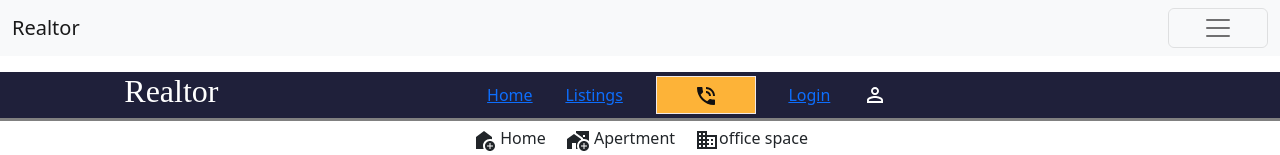
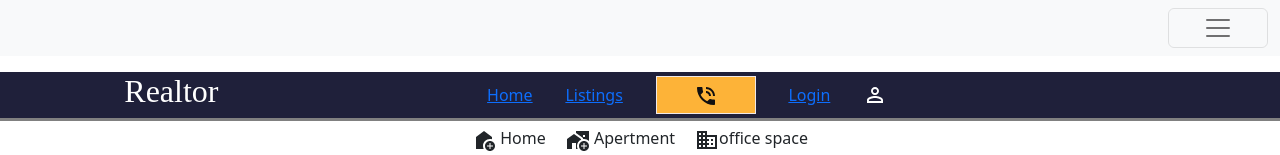
Before and after one commit to scriptBozz/realtor, a React (Create React App) app: page / in a window 1280 px wide. Shown: the top 155 px of the page. Built offline with nearby package versions, Linux system fonts and the light colour scheme.

Commit message:
bootstrap nav

```diff
--- a/src/components/navItem.jsx
+++ b/src/components/navItem.jsx
@@ -18,7 +18,7 @@ export default function NavItems(){
       {[false ].map((expand) => (
         <Navbar key={expand} bg="light" expand={expand} className="mb-3">
           <Container fluid>
-            <Navbar.Brand href="#">Realtor</Navbar.Brand>
+            <Navbar.Brand href="#"></Navbar.Brand>
             <Navbar.Toggle aria-controls={`offcanvasNavbar-expand-${expand}`} />
             <Navbar.Offcanvas
               id={`offcanvasNavbar-expand-${expand}`}
@@ -38,7 +38,7 @@ export default function NavItems(){
                     title="Agents"
                     id={`offcanvasNavbarDropdown-expand-${expand}`}
                   >
-                    <NavDropdown.Item href="#action3">Agents</NavDropdown.Item>
+                    <NavDropdown.Item href="#action3">...</NavDropdown.Item>
                     <NavDropdown.Item href="#action4">
                       View Agents
                     </NavDropdown.Item>
```
